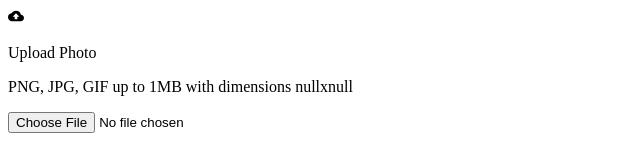
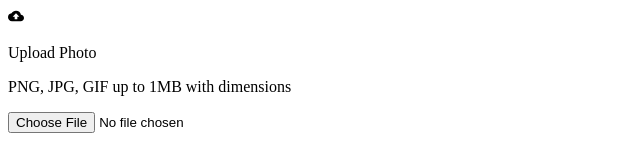
Before and after one commit to qbentil/react-image-uploader, a React (Create React App) app: page / in a window 1280 px wide. Shown: the top 168 px of the page, without its empty margins (0-640 px from the left). Built offline with nearby package versions, Linux system fonts and the light colour scheme.

Commit message:
Conditional text render

```diff
--- a/src/components/uploader.tsx
+++ b/src/components/uploader.tsx
@@ -61,8 +61,12 @@ const Uploader = ({
           <p className="text-xs text-gray-900 dark:text-white">
             <span
               className={`"text-gray-900"} `}
-            >{`PNG, JPG, GIF up to 1MB with dimensions ${imageMaxWidth || null
-              }x${imageMaxHeight || null}`}</span>
+            >PNG, JPG, GIF up to 1MB with dimensions
+              {imageMaxWidth && imageMaxHeight && (
+                <span>              ${`${imageMaxWidth || null
+                  }x${imageMaxHeight || null}`}</span>
+              )}
+            </span>
           </p>
         </div>
         <input
```
